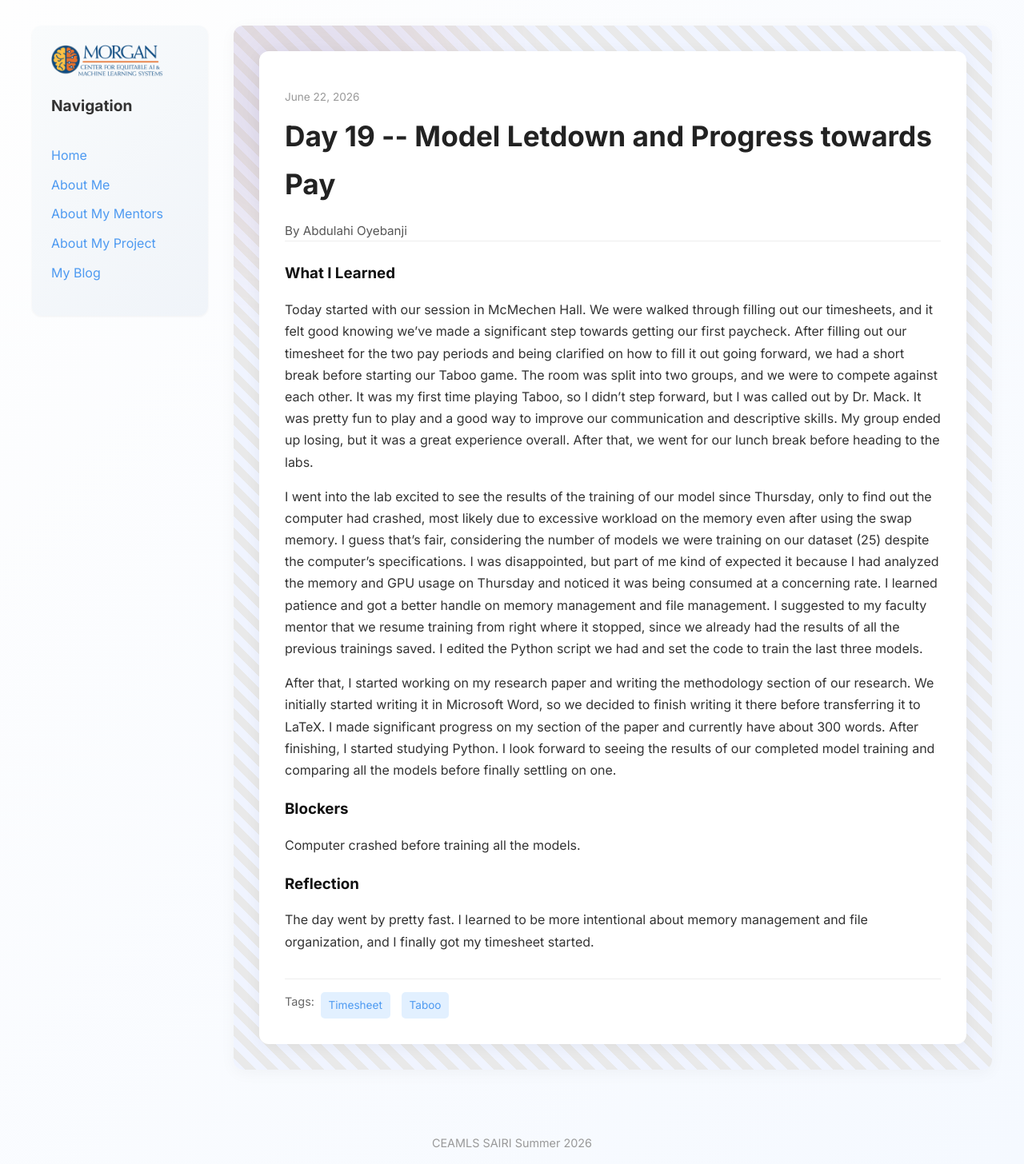
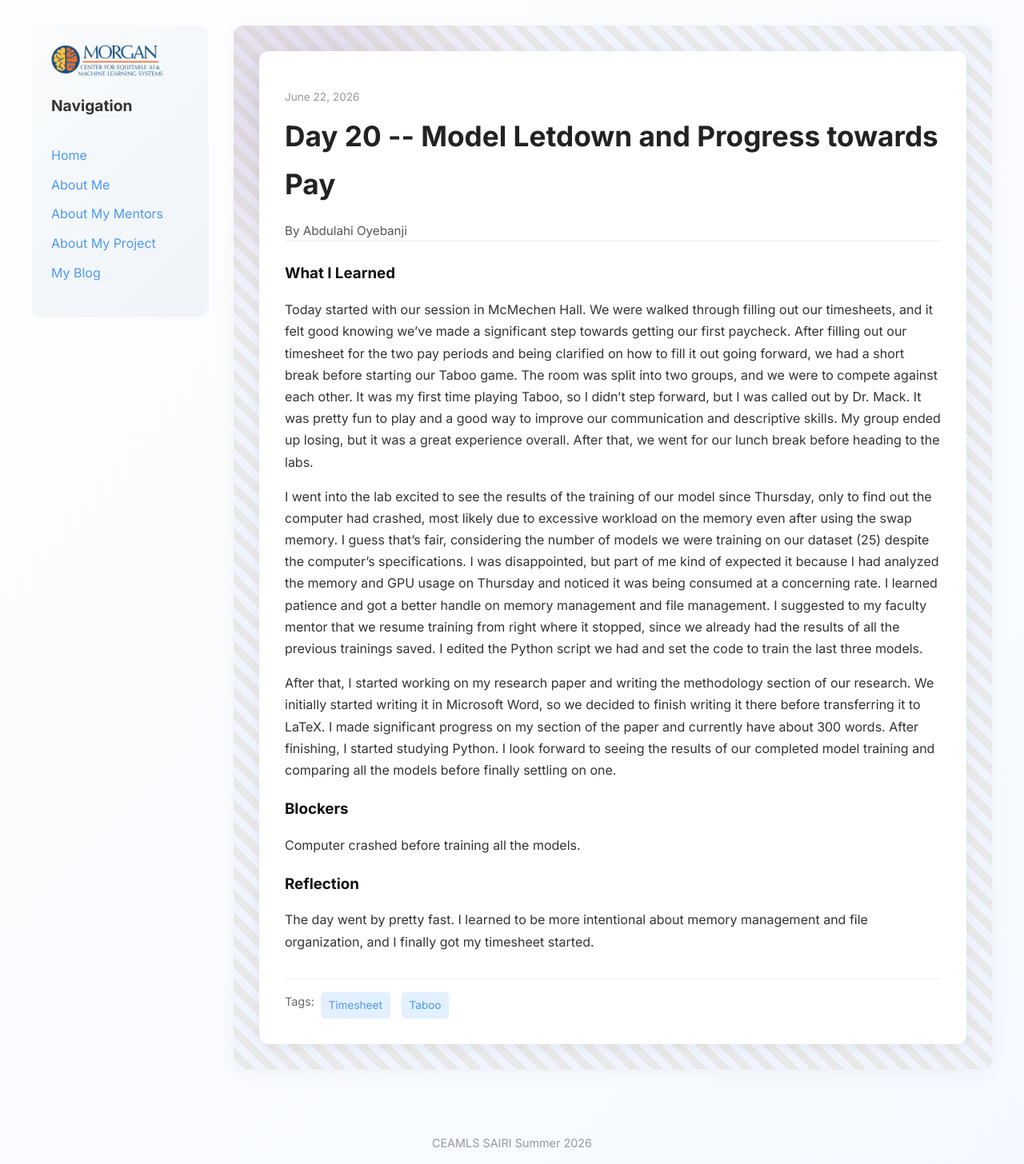
Before and after one commit to abdulahi-banji/abdulahi-banjiceamls26.github.io, a Jekyll site: the page built from _posts/2026-06-22-day-20.md, in a window 1280 px wide. Shown: the whole page at 80% size. Built offline with Jekyll 4.4.1, drawn with Linux system fonts in a browser that asks for light colours.

Commit message:
changed from day 19 to day 20

```diff
--- a/_posts/2026-06-22-day-19.md
+++ b/_posts/2026-06-22-day-20.md
@@ -1,10 +1,10 @@
 ---
 layout: post
-title: "Day 19 -- Model Letdown and Progress towards Pay"
+title: "Day 20 -- Model Letdown and Progress towards Pay"
 date: 2026-06-22
 
 
-permalink: /day19.html
+permalink: /day20.html
 tags: ["Timesheet", "Taboo"]
 
 what_i_learned: |
```
